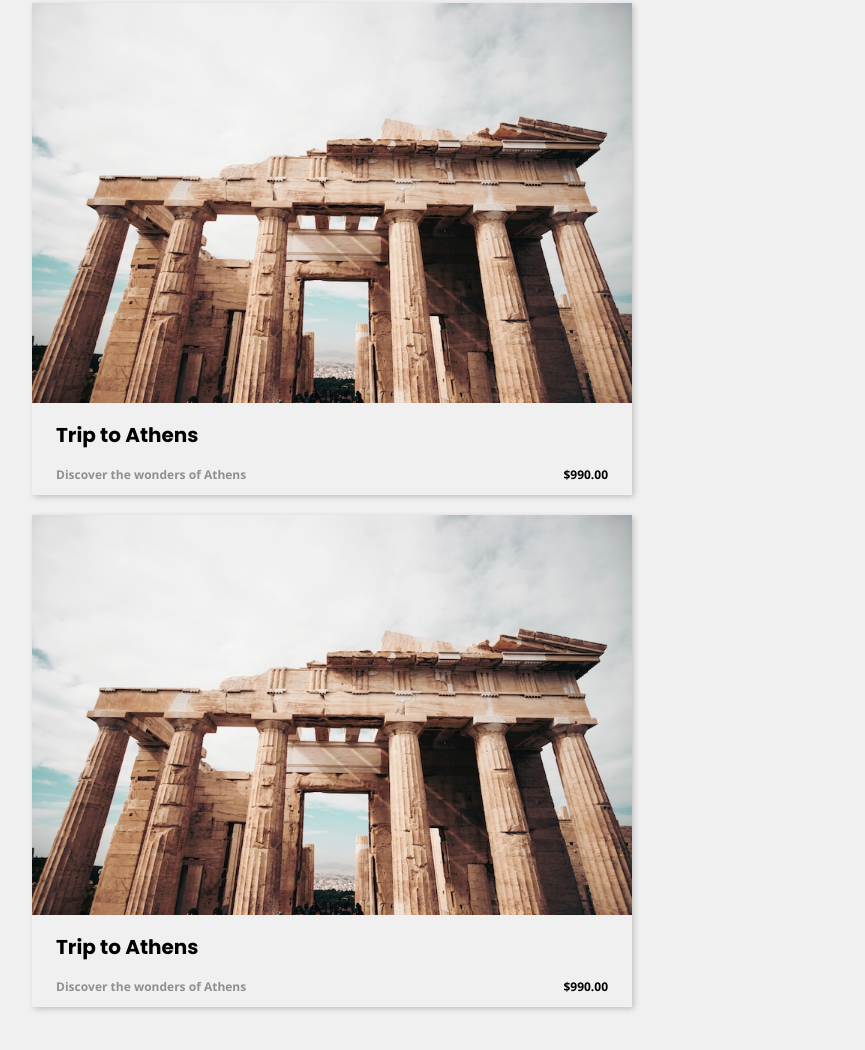
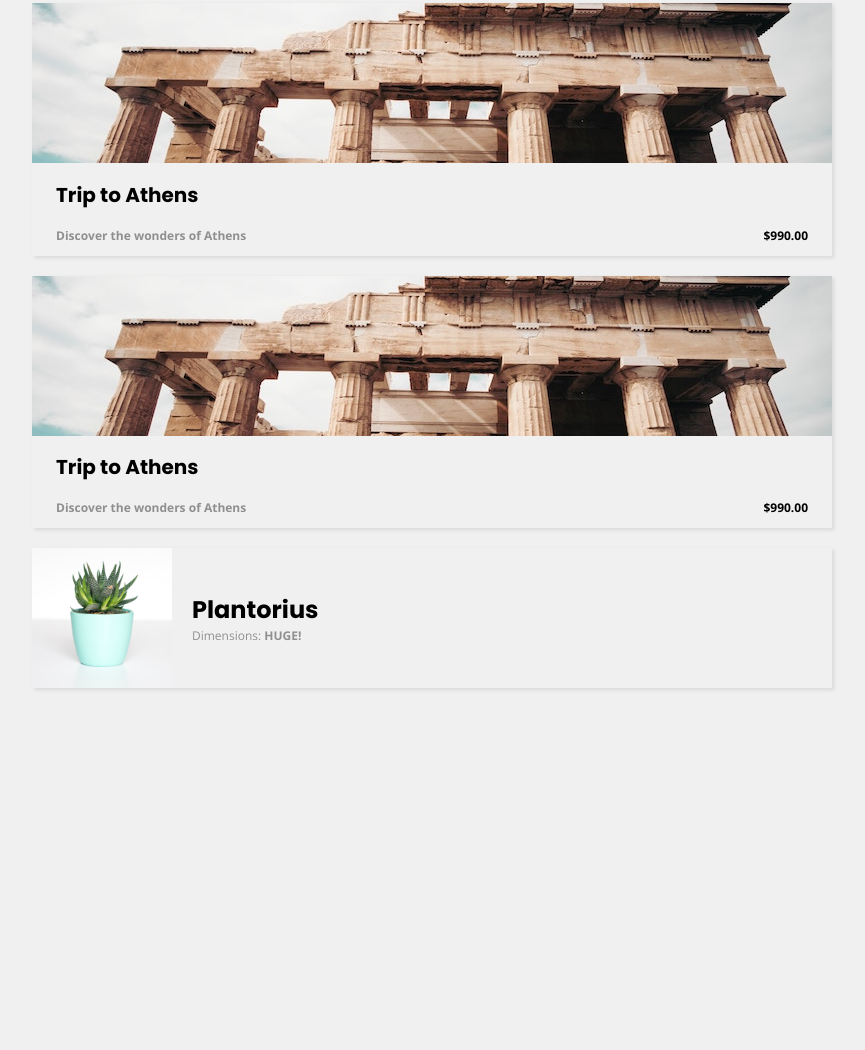
Before and after one commit to Gazwai/components-demo, a plain HTML site: page index.html in a window 1280 px wide. Shown: the part 494-1544 px from the top of the page, without its empty margins (208-1073 px from the left). After the commit the page ends 1406 px from the top, so only its background shows below. Drawn offline with nearby package versions, Linux system fonts and the light colour scheme.

Commit message:
fix:  fix overflowing div

```diff
--- a/css/components/cards.css
+++ b/css/components/cards.css
@@ -6,7 +6,7 @@
   border-radius: 8px;
   justify-content: center;
   align-items: center;
-  box-shadow: 4px 4px 12px rgb(0 0 0 / 0.2);
+  box-shadow: 2px 2px 4px rgb(0 0 0 / 0.1);
   background-position: center;
   background-size: cover;
   color: white;
@@ -14,14 +14,16 @@
 }
 
 .category-card p {
-  box-shadow: 4px 4px 12px rgb(0 0 0 / 0.2);
+  box-shadow: 2px 2px 4px rgb(0 0 0 / 0.1);
 }
 
 .product-card {
   display: flex;
-  box-shadow: 2px 2px 6px rgb(0 0 0 / 0.2);
-  width: 400px;
+  box-shadow: 2px 2px 4px rgb(0 0 0 / 0.1);
+  width: 800px;
   gap: 20px;
+  margin: 0 0 24px 0;
+
 }
 
 .product-card img {
@@ -47,13 +49,15 @@
 }
 
 .card-trip {
-  width: 600px;
-  box-shadow: 2px 2px 6px rgb(0 0 0 / 0.2);
+  box-shadow: 2px 2px 4px rgb(0 0 0 / 0.1);
   margin: 20px 0;
 }
 
 .card-trip img {
   width: 100%;
+  height: 160px;
+  object-fit: cover;
+  object-position: center;
 }
 
 .card-trip-info {
--- a/index.html
+++ b/index.html
@@ -42,6 +42,14 @@
           <p>$990.00</p>
         </div>
       </div>
+
+      <div class="product-card">
+        <img src="images/plant.jpg" alt="plantorius" />
+        <div>
+          <h2>Plantorius</h2>
+          <p>Dimensions: <strong>HUGE!</strong></p>
+        </div>
+      </div>
     </div>
   </body>
 </html>
```
Also changed, not shown: components.html (+2 -2 lines).
